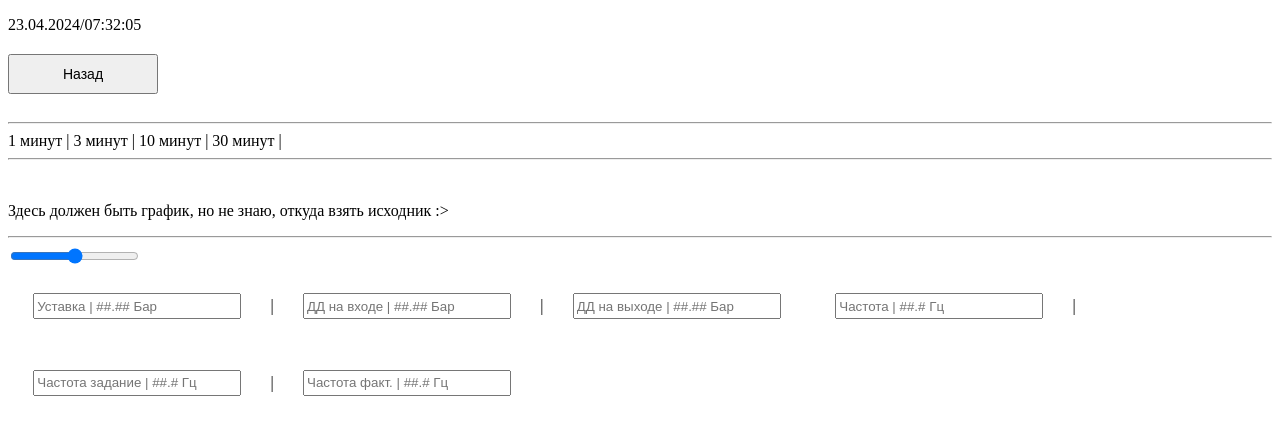
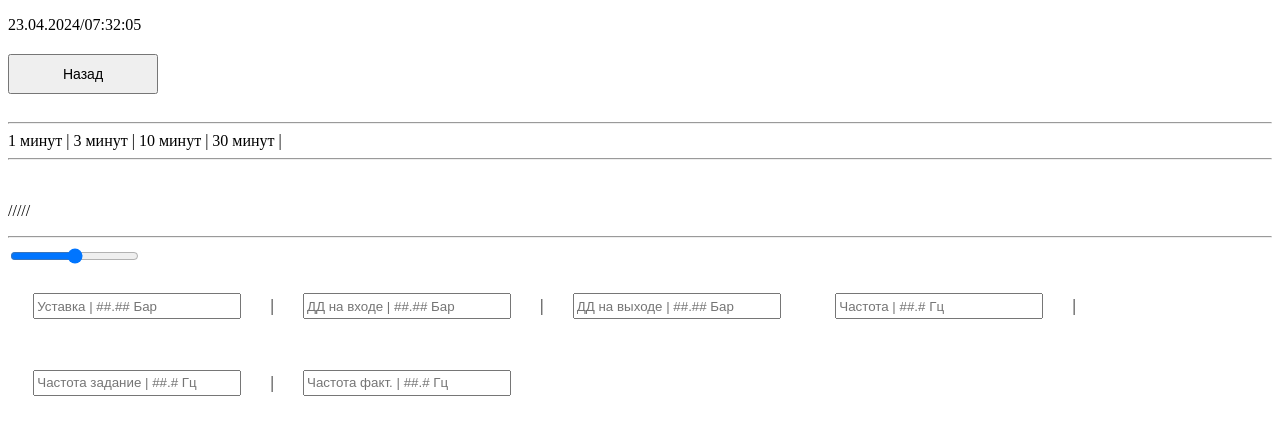
Before and after one commit to CrystaJl/tryToWeb2, a plain HTML site: page trendsOnline.html in a window 1280 px wide. Drawn offline with Linux system fonts and the light colour scheme.

Commit message:
Update trendsOnline.html

```diff
--- a/trendsOnline.html
+++ b/trendsOnline.html
@@ -125,7 +125,7 @@ input[type="text"] {
     <hr>
     <div class="blankimage">
         <img src="data:," alt>
-        <p>Здесь должен быть график, но не знаю, откуда взять исходник :></p>
+        <p>/////</p>
     </div>
     <hr>
     <div class="slider"> <!-- Пролистывание графика в виде слайдера вместо кнопок. Как мне показалось, так удобнее -->
```
